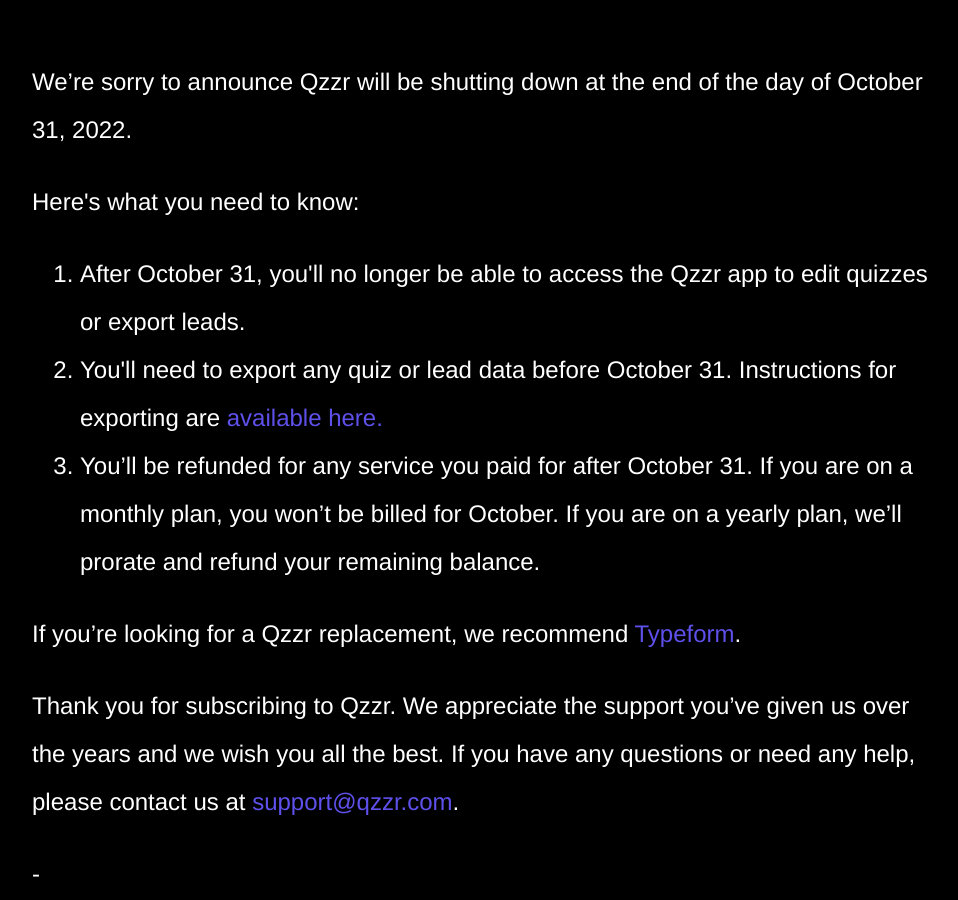
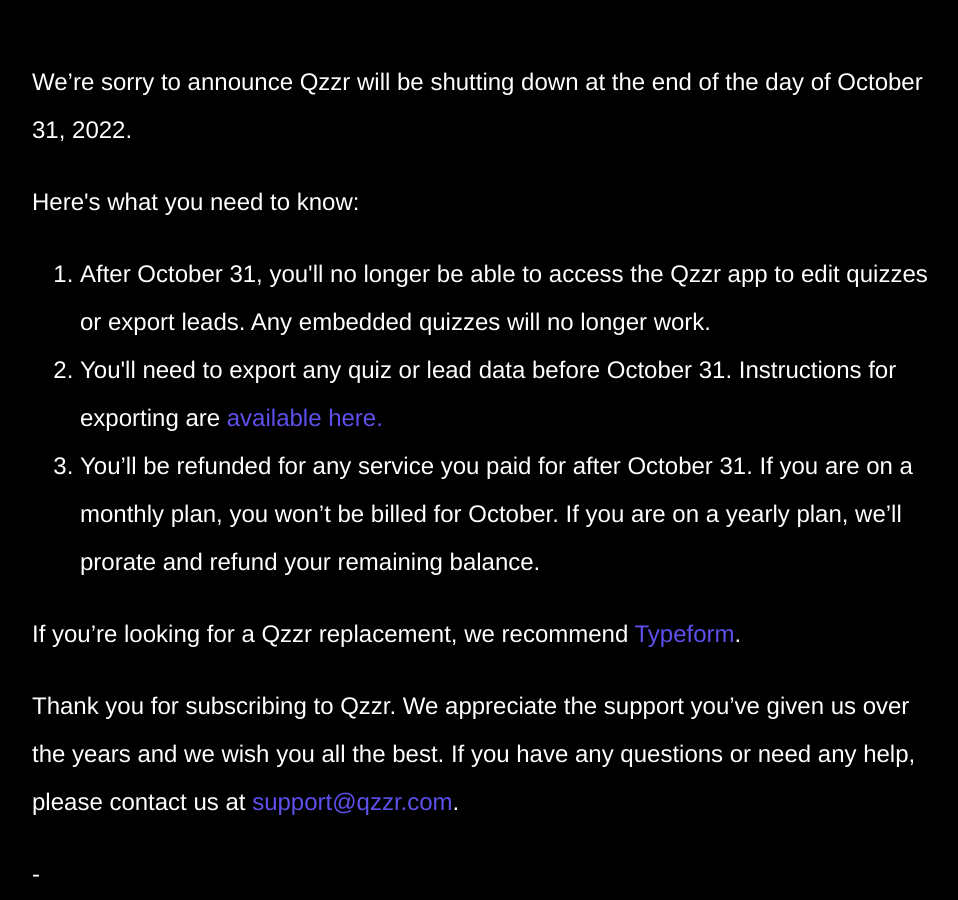
Before and after one commit to devqzzr/devqzzr.github.io, a Jekyll site: the page built from shutdown/index.html, in a window 1280 px wide and 900 px high, scrolled down 446 px. Shown: the whole window, without its empty margins (158-1116 px from the left). Built offline with Jekyll 4.4.1, drawn with Linux system fonts in a browser that asks for light colours; some web fonts are replaced.

Commit message:
Update index.html

```diff
--- a/shutdown/index.html
+++ b/shutdown/index.html
@@ -14,7 +14,7 @@
     Here's what you need to know:
   </p>
     <ol class='Longform-ordered-list'>
-      <li class='Longform-list-item'>After October 31, you'll no longer be able to access the Qzzr app to edit quizzes or export leads.</li>
+      <li class='Longform-list-item'>After October 31, you'll no longer be able to access the Qzzr app to edit quizzes or export leads. Any embedded quizzes will no longer work.</li>
       <li class='Longform-list-item'>You'll need to export any quiz or lead data before October 31. Instructions for exporting are <a target='_blank' href='https://learn.qzzr.com/en/articles/4256387-export-quiz-leads-and-quiz-responses-to-a-csv-document'>available here.</a></li>
       <li class='Longform-list-item'>You’ll be refunded for any service you paid for after October 31. If you are on a monthly plan, you won’t be billed for October. If you are on a yearly plan, we’ll prorate and refund your remaining balance.</li>
     </ol>
```
